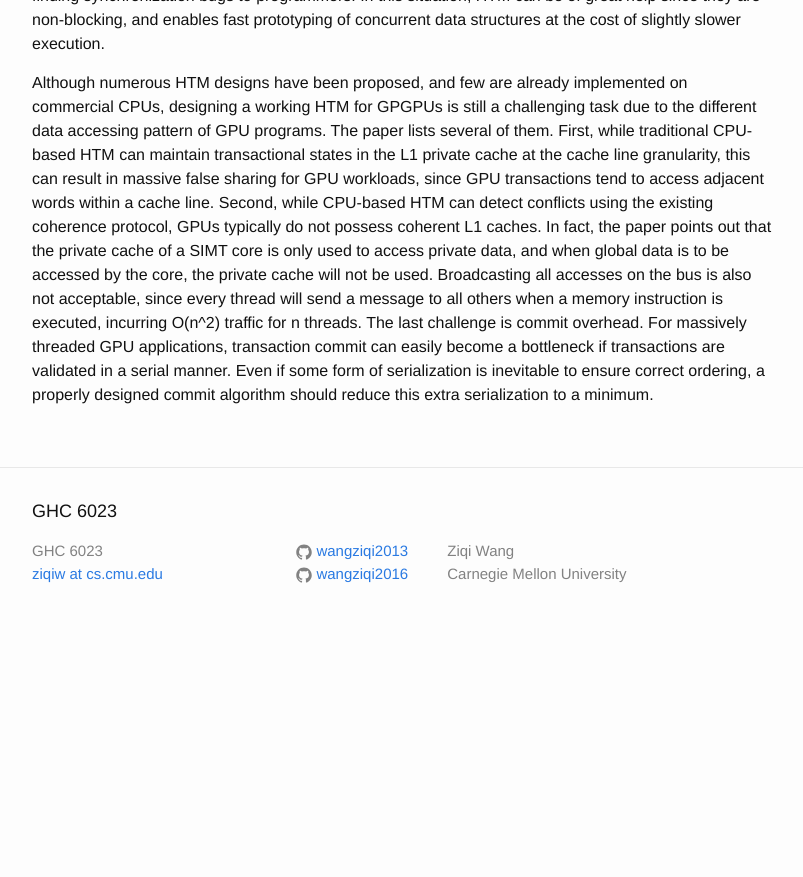
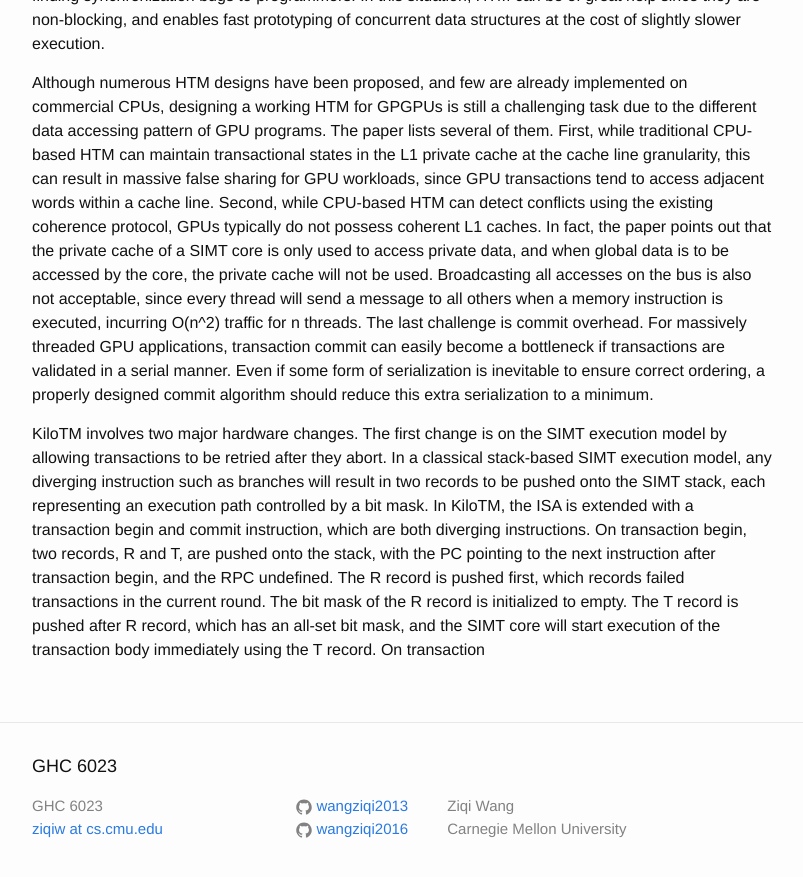
Before and after one commit to wangziqi2013/wangziqi2013.github.io, a Jekyll site: the page built from _posts/2019-10-21-kilotm.markdown, in a window 1280 px wide and 900 px high, scrolled down 676 px. Shown: the top 877 px of the window, without its empty margins (238-1041 px from the left). Built offline with Jekyll 4.4.1, drawn with Linux system fonts in a browser that asks for light colours; before the commit the page ends 1321 px from its top, so only the background shows below that.

Commit message:
Adding xbegin

```diff
--- a/_posts/2019-10-21-kilotm.markdown
+++ b/_posts/2019-10-21-kilotm.markdown
@@ -34,3 +34,12 @@ others when a memory instruction is executed, incurring O(n^2) traffic for n thr
 For massively threaded GPU applications, transaction commit can easily become a bottleneck if transactions are validated
 in a serial manner. Even if some form of serialization is inevitable to ensure correct ordering, a properly designed commit
 algorithm should reduce this extra serialization to a minimum.
+
+KiloTM involves two major hardware changes. The first change is on the SIMT execution model by allowing transactions to
+be retried after they abort. In a classical stack-based SIMT execution model, any diverging instruction such as branches
+will result in two records to be pushed onto the SIMT stack, each representing an execution path controlled by a bit mask.
+In KiloTM, the ISA is extended with a transaction begin and commit instruction, which are both diverging instructions.
+On transaction begin, two records, R and T, are pushed onto the stack, with the PC pointing to the next instruction after
+transaction begin, and the RPC undefined. The R record is pushed first, which records failed transactions in the current
+round. The bit mask of the R record is initialized to empty. The T record is pushed after R record, which has an all-set
+bit mask, and the SIMT core will start execution of the transaction body immediately using the T record. On transaction
```
